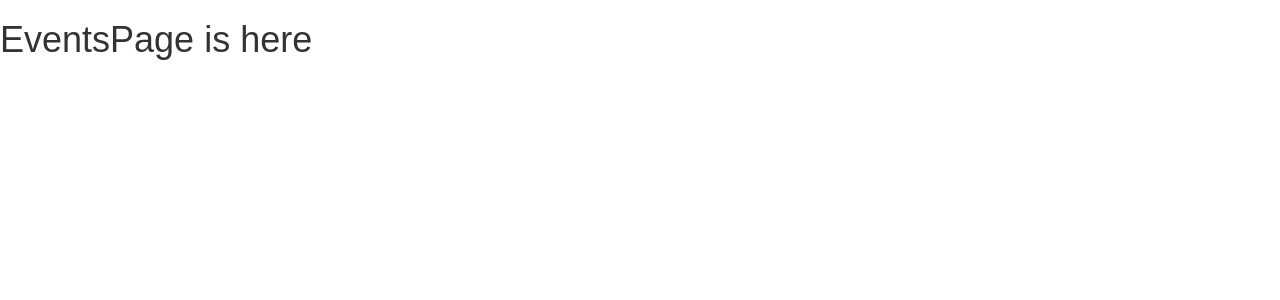
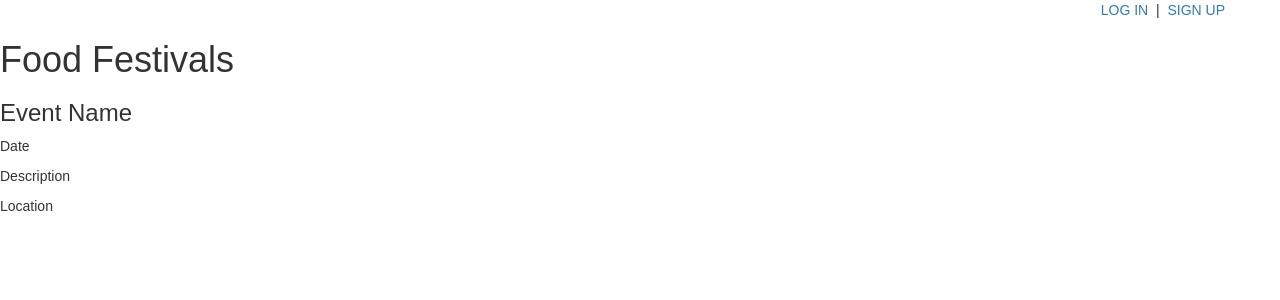
Before and after one commit to jessbakk/food-fest-finder, a React (Create React App) app: page /events in a window 1280 px wide. Shown: the top 300 px of the page. Built offline with nearby package versions, Linux system fonts and the light colour scheme.

Commit message:
added EventsData component and extended logged in user to events page

```diff
--- a/package.json
+++ b/package.json
@@ -8,6 +8,7 @@
     "dotenv": "^4.0.0",
     "express": "^4.15.4",
     "foundation-sites": "^6.4.3",
+    "google-maps-react": "^1.1.0",
     "install": "^0.10.1",
     "jsonwebtoken": "^7.4.3",
     "mongoose": "^4.11.9",
--- a/routes/api/events.js
+++ b/routes/api/events.js
@@ -1,7 +1,7 @@
 var express = require('express');
-var router =express.Router();
+var router = express.Router();
 var eventsCtrl = require('../../controllers/events');
 
-router.get('/events', eventsCtrl.index);
+router.get('/events', eventsCtrl.getAll);
 
 module.exports = router;
--- /dev/null
+++ b/src/components/EventsData/EventsData.jsx
@@ -0,0 +1,21 @@
+import React, {Component} from 'react';
+
+class EventsData extends Component {
+  constructor() {
+    super();
+  }
+
+render() {
+    return (
+      <div>
+        <h3>Event Name</h3>
+        <p>Date</p>
+        <p>Description</p>
+        <p>Location</p>
+      </div>
+    );
+  }
+}
+
+
+export default EventsData;
--- a/src/components/NavBar/NavBar.jsx
+++ b/src/components/NavBar/NavBar.jsx
@@ -15,7 +15,7 @@ const NavBar = (props) => {
     </div>
     :
     <div>
-      <nav className="navbar navbar-inverse fixed-top">
+      <nav className="navbar-right fixed-top">
         <Link to="/login">LOG IN</Link>
         &nbsp;&nbsp;|&nbsp;&nbsp;
         <Link to="/signup">SIGN UP</Link>
--- a/src/components/SignupForm/SignupForm.jsx
+++ b/src/components/SignupForm/SignupForm.jsx
@@ -26,11 +26,6 @@ class SignupForm extends Component {
     userService.signup(this.state)
       .then(() => {
         this.props.handleSignup();
-        console.log('im in the handle submit on the sugnupform.jsx')
-        console.log(this.props.history)
-        console.log(this.props)
-        console.log(this.history)
-        console.log(this.state)
         this.props.history.push('/');
       })
       .catch(err => this.props.updateMessage(err.message));
--- a/src/pages/App/App.jsx
+++ b/src/pages/App/App.jsx
@@ -16,6 +16,13 @@ class App extends Component {
   constructor(props) {
     super(props);
     this.state = Object.assign({})
+    this.getInitialState()
+  }
+
+  getInitialState() {
+    return {
+      events: []
+    }
   }
 
   /*---------- Helper Methods ----------*/
@@ -35,6 +42,8 @@ class App extends Component {
   handleSignup = () => {
     this.setState({user: userService.getUser()});
   }
+
+
 
   /*---------- Lifecycle Methods ----------*/
 
@@ -67,7 +76,10 @@ class App extends Component {
                 handleLogin={this.handleLogin}
               />
             }/>
-            <Route exact path='/events' render={() => <EventsPage />
+            <Route exact path='/events' render={() =>
+            <EventsPage
+              user={this.state.user}
+            />
             }/>
           </Switch>
         </Router>
--- a/src/pages/EventsPage/EventsPage.jsx
+++ b/src/pages/EventsPage/EventsPage.jsx
@@ -1,10 +1,17 @@
 import React from 'react';
+import NavBar from '../../components/NavBar/NavBar';
+import EventsData from '../../components/EventsData/EventsData';
 
 
-const EventsPage = () => {
+const EventsPage = (props) => {
   return (
   <div>
-    <h1>EventsPage is here</h1>
+    <NavBar
+      user={props.user}
+      handleLogout={props.handleLogout}
+    />
+    <h1>Food Festivals</h1>
+    <EventsData />
   </div>
   );
 };
```
Also changed, not shown: controllers/events.js (+7 -3 lines), 1 other file (tests, documents, lock files or other folders).
